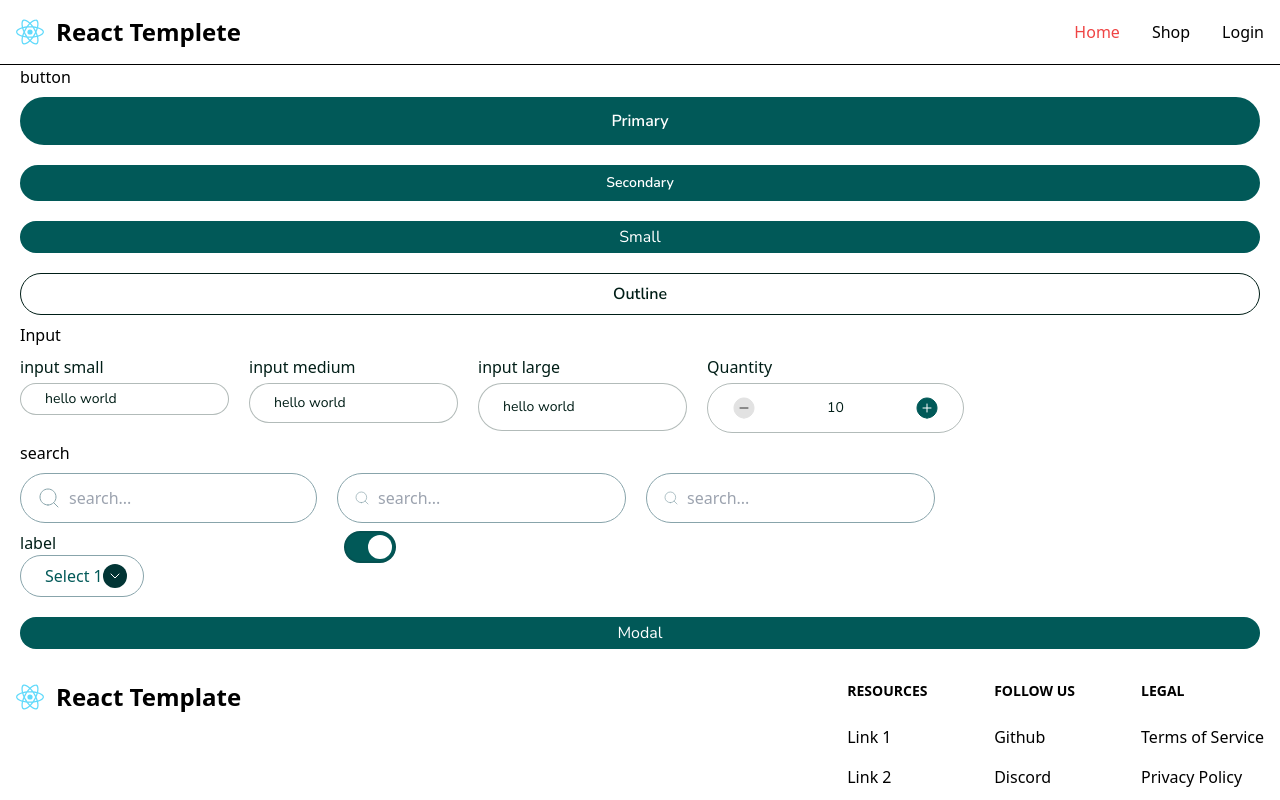
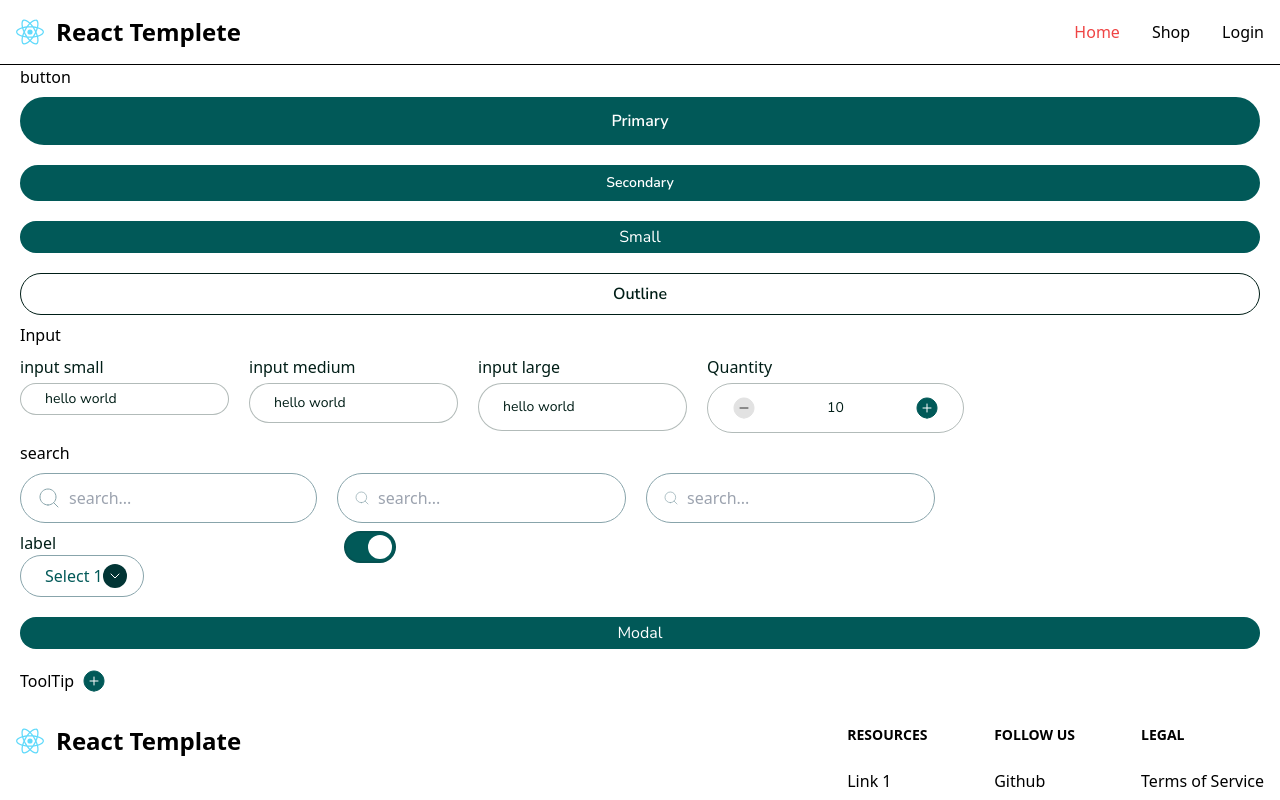
Before and after one commit to arrafi-mahin/React-Boilerplate, a React (Vite) app: page / in a window 1280 px wide. Shown: the top 800 px of the page. Built offline with nearby package versions, Linux system fonts and the light colour scheme.

Commit message:
tooltip added

```diff
--- a/src/feature/PrivateRoute/PrivateRoute.jsx
+++ b/src/Routers/PrivateRoute.jsx
@@ -1,5 +1,5 @@
 import Loading from "@/pages/Loading/Landing";
-import { useAuth } from "../../store/Context/AuthProvider";
+import { useAuth } from "../store/Context/AuthProvider";
 import { Navigate } from "react-router-dom";
 import React from 'react';
 
--- a/src/components/Shared/ToolTip/ToolTip.jsx
+++ b/src/components/Shared/ToolTip/ToolTip.jsx
@@ -1,11 +1,66 @@
-import React from 'react'
+import Info from '../../../assets/Icons/plus.svg?react'
+import React, { useState } from 'react';
+/**
+ * Renders a tooltip component with an information icon.
+ *
+ * This component displays an information icon, and when hovered or focused,
+ * it shows a tooltip with the provided information.
+ *
+ * @param {Object} props - The component props.
+ * @param {string} props.information - The information to display in the tooltip.
+ * @returns {JSX.Element} The rendered tooltip component.
+ */
 
-const ToolTip = () => {
-  return (
-    <div>
-      ToolTip
-    </div>
-  )
+function Tooltip({ information, className, children }) {
+    const [isTooltipVisible, setTooltipVisible] = useState(false);
+
+    function showTooltip() {
+        setTooltipVisible(true);
+    }
+
+    function hideTooltip() {
+        setTooltipVisible(false);
+    }
+
+    return (
+        <div className="flex gap-2 items-center">
+          {children}
+            <a
+                // href="./"
+                tabIndex="0"
+                aria-label="tooltip 1"
+                className="outline-none rounded-full relative mt-20 md:mt-0"
+                onMouseOver={showTooltip}
+                onFocus={showTooltip}
+                onMouseOut={hideTooltip}
+                onBlur={hideTooltip}
+            >
+                <div className="cursor-pointer space-x-2">
+                    <Info size={20} />
+                </div>
+                {isTooltipVisible && (
+                    <div
+                        id="tooltip1"
+                        role="tooltip"
+                        className={`z-20 -mt-10 w-48 absolute transition duration-150 ease-in-out left-0 ml-8 shadow-lg bg-white p-4 rounded-lg ${className}`}
+                    >
+                        <svg className="absolute left-0 -ml-2 bottom-0 top-0 h-full" width="9px" height="16px" viewBox="0 0 9 16" version="1.1" xmlns="http://www.w3.org/2000/svg">
+                            <g id="Page-1" stroke="none" strokeWidth="1" fill="none" fillRule="evenodd">
+                                <g id="Tooltips-" transform="translate(-874.000000, -1029.000000)" fill="#FFFFFF">
+                                    <g id="Group-3-Copy-16" transform="translate(850.000000, 975.000000)">
+                                        <g id="Group-2" transform="translate(24.000000, 0.000000)">
+                                            <polygon id="Triangle" transform="translate(4.500000, 62.000000) rotate(-90.000000) translate(-4.500000, -62.000000) " points="4.5 57.5 12.5 66.5 -3.5 66.5" />
+                                        </g>
+                                    </g>
+                                </g>
+                            </g>
+                        </svg>
+                        <p className="">{information}</p>
+                    </div>
+                )}
+            </a>
+        </div>
+    );
 }
 
-export default ToolTip;
+export default Tooltip;
--- a/src/pages/Home/Home.jsx
+++ b/src/pages/Home/Home.jsx
@@ -8,6 +8,7 @@ import Modal from '@/components/Shared/Modal/Modal';
 // import { useGetAllProductsQuery, useGetProductQuery } from '@/services/Api';
 import useFetch from '@/utils/hooks/useFetch';
 import { useState } from 'react';
+import Tooltip from '../../components/Shared/ToolTip/ToolTip';
 const Home = () => {
   const [modal, setModal] = useState(false);
   // const { data, isError, isLoading, } = useGetAllProductsQuery();
@@ -61,6 +62,7 @@ const Home = () => {
         <Modal show={modal} onClose={modalHandler}>
             <p className="">Hello world</p>
         </Modal>
+        <Tooltip information="hello world">ToolTip</Tooltip>
       </div>
 
     </div>
```
Also changed, not shown: src/feature/Authentication/Authentication.js (added), src/feature/Authentication/index.js (deleted), src/feature/Support/Support.js (added), src/feature/Support/index.js (deleted).
